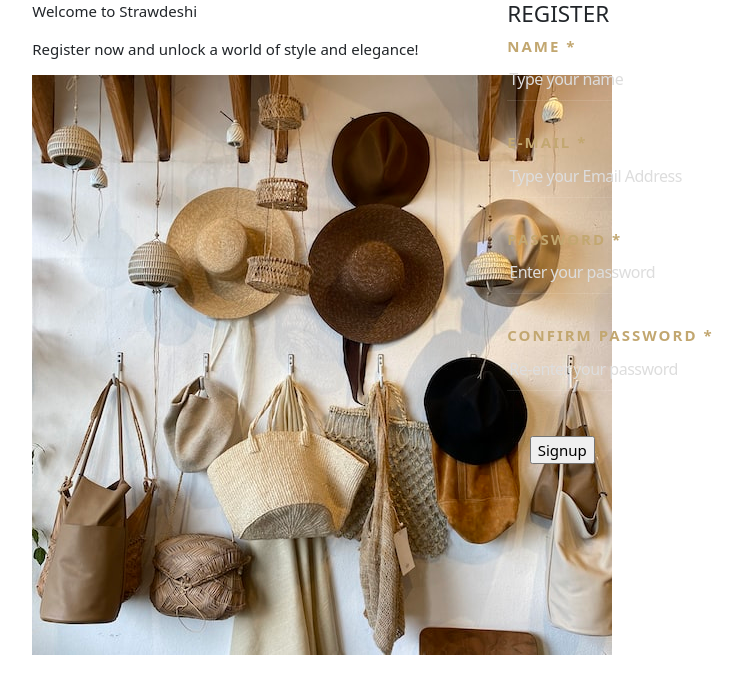
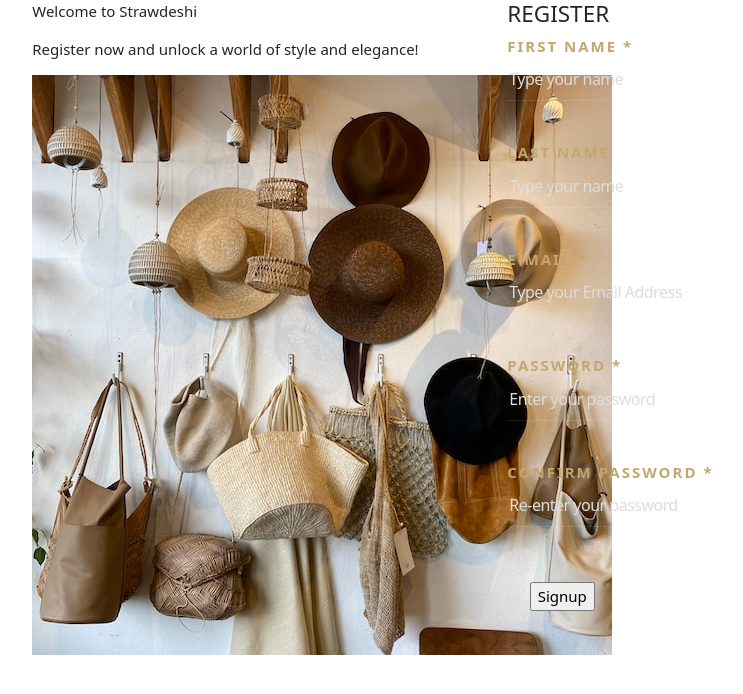
Before and after one commit to devSmarak972/Strawdeshi, a Django app: page /register in a window 1280 px wide. Shown: the top 694 px of the page, without its empty margins (49-792 px from the left). Run offline with Django 4.2, Linux system fonts and the light colour scheme; some libraries are stand-ins or nearby versions.

Commit message:
requirement

```diff
--- a/strawdeshi/mainapp/templates/register.html
+++ b/strawdeshi/mainapp/templates/register.html
@@ -1,50 +1,82 @@
-{% extends "base.html" %}
-{% load static %}
-{% block preloader %}
-{% endblock %}
+{% extends "base.html" %} {% load static %} {% block preloader %} {% endblock %}
 {% block mainbody %}
-
 
 <!--Register-->
 <div class="auth section-margin">
   <div class="container">
     <div class="row">
       <div class="col-lg-5 col-md-6">
-            <div class="contact-content  d-flex flex-column align-items-start p-relative">
+        <div
+          class="contact-content d-flex flex-column align-items-start p-relative"
+        >
           <div class="section-title d-flex">
             <div class="sub-section-title">
-                       <p class="description d-inline-block p-relative  circle-before  mb-10">
+              <p
+                class="description d-inline-block p-relative circle-before mb-10"
+              >
                 <span>Welcome to Strawdeshi</span>
               </p>
-
             </div>
           </div>
           <p class="mt-20 theme-color">
             Register now and unlock a world of style and elegance!
             <span class="d-block mt-10"></span>
-
           </p>
-                    <div class="box-img w-100" >
-                       <div class="before-z-index w-100" >
-                          <img class="cover-bg-img" src="{% static 'assets/img/items/straw-items.jpg' %}" alt="">
+          <div class="box-img w-100">
+            <div class="before-z-index w-100">
+              <img
+                class="cover-bg-img"
+                src="{% static 'assets/img/items/straw-items.jpg' %}"
+                alt=""
+              />
             </div>
           </div>
         </div>
       </div>
       <div class="col-lg-7 col-md-6">
-            <div class="background-section form-box border-style box-padding d-flex flex-column">
-                <h4 class="title-block p-relative mb-30 text-uppercase border-section-bottom border-big-left">
+        <div
+          class="background-section form-box border-style box-padding d-flex flex-column"
+        >
+          <h4
+            class="title-block p-relative mb-30 text-uppercase border-section-bottom border-big-left"
+          >
             Register
           </h4>
-                <form id="contact-form" class="form w-100" method="POST" data-toggle="validator" novalidate="true">
+          <form
+            id="contact-form"
+            class="form w-100"
+            method="POST"
+            data-toggle="validator"
+            novalidate="true"
+          >
             {% csrf_token %}
 
             <div class="messages"></div>
-                    <div class="input__wrap controls">
+            <div class="d-flex flex-column input__wrap controls">
               <div class="form-group">
                 <div class="entry-box">
-                                <label class="text-uppercase">Name *</label>
-                                <input id="username" type="text" name="username" placeholder="Type your name" required="required" data-error="name is required.">
+                  <label class="text-uppercase">First Name *</label>
+                  <input
+                    id="first_name"
+                    type="text"
+                    name="first_name"
+                    placeholder="Type your name"
+                    required="required"
+                    data-error="name is required."
+                  />
+                </div>
+                <div class="help-block with-errors"></div>
+              </div>
+              <div class="form-group">
+                <div class="entry-box">
+                  <label class="text-uppercase">Last Name </label>
+                  <input
+                    id="last_name"
+                    type="text"
+                    name="last_name"
+                    placeholder="Type your name"
+                    data-error="name is required."
+                  />
                 </div>
                 <div class="help-block with-errors"></div>
               </div>
@@ -52,40 +84,74 @@
               <div class="form-group">
                 <div class="entry-box">
                   <label class="text-uppercase">E-Mail *</label>
-                                <input id="email" type="email" name="email" placeholder="Type your Email Address" required="required" data-error="Valid email is required.">
+                  <input
+                    id="email"
+                    type="email"
+                    name="email"
+                    placeholder="Type your Email Address"
+                    required="required"
+                    data-error="Valid email is required."
+                  />
                 </div>
                 <div class="help-block with-errors"></div>
               </div>
               <div class="form-group">
                 <div class="entry-box">
                   <label class="text-uppercase">Password *</label>
-                                <input id="password1" type="password" name="password1" placeholder="Enter your password" required="required" data-error="Enter your password">
+                  <input
+                    id="password1"
+                    type="password"
+                    name="password1"
+                    placeholder="Enter your password"
+                    required="required"
+                    data-error="Enter your password"
+                  />
                 </div>
                 <div class="help-block with-errors"></div>
               </div>
               <div class="form-group">
                 <div class="entry-box">
                   <label class="text-uppercase">Confirm password *</label>
-                                <input id="password2" type="password" name="password2" placeholder="Re-enter your password" required="required" data-error="Both passwords must be same">
+                  <input
+                    id="password2"
+                    type="password"
+                    name="password2"
+                    placeholder="Re-enter your password"
+                    required="required"
+                    data-error="Both passwords must be same"
+                  />
                 </div>
                 <div class="help-block with-errors"></div>
               </div>
 
-
               <div class="text-right">
-                            <div class="d-inline-block dsn-btn background-main heading-color px-4 py-3 rounded ">
-                                <input type="submit" value="Signup" class="theme-color">
-                            <div class="icon-circle"></div></div>
+                <div
+                  class="d-inline-block dsn-btn background-theme heading-color px-4 py-3 rounded"
+                >
+                  <input
+                    type="submit"
+                    value="Signup"
+                    class="background-color"
+                  />
+                  <div class="icon-circle"></div>
                 </div>
               </div>
+            </div>
+            {% if form.errors %} {% for field in form %}
+            {% for error in field.errors %}
+            <div class="alert alert-danger">
+              <strong>{{ error|escape }}</strong>
+            </div>
+            {% endfor %} {% endfor %} {% for error in form.non_field_errors %}
+            <div class="alert alert-danger">
+              <strong>{{ error|escape }}</strong>
+            </div>
+            {% endfor %} {% endif %}
           </form>
         </div>
       </div>
-
-
     </div>
   </div>
 </div>
 
-
 {% endblock %}
--- a/strawdeshi/mainapp/urls.py
+++ b/strawdeshi/mainapp/urls.py
@@ -22,6 +22,6 @@ urlpatterns = [
     path('', views.home),
     path('2', views.home2),
     path('card', views.card),
-    path('login', views.login),
-    path('register', views.register),
+    path('login', views.login_user),
+    path('register', views.register_user),
 ]
--- a/strawdeshi/mainapp/views.py
+++ b/strawdeshi/mainapp/views.py
@@ -11,25 +11,37 @@ from django.contrib.auth.forms import AuthenticationForm #add this
 # Create your views here.
 def home(request):
 	return render(request,"home.html",{})
-def login(request):
+def login_user(request):
 	if request.method == "POST":
-		form = AuthenticationForm(request, data=request.POST)
-		if form.is_valid():
-			email = form.cleaned_data.get('email')
-			password = form.cleaned_data.get('password')
+		if "email" in request.POST and "password" in request.POST:
+			email = request.POST['email']
+			password = request.POST['password']
 			user = authenticate(email=email, password=password)
 			if user is not None:
-				login(request, user)
-				messages.info(request, f"You are now logged in as {username}.")
-				return redirect("")
+					login(request, user)
+					print("logged in")
+					messages.info(request, f"You are now logged in as {user.first_name}.")
+					return redirect("/")
 			else:
-				messages.error(request,"Invalid username or password.")
-		else:
-			messages.error(request,"Invalid username or password.")
-	form = AuthenticationForm()
-	return render(request=request, template_name="login.html", context={"login_form":form})
+					messages.error(request,"Invalid username or password.")
 
-def register(request):
+	return render(request=request, template_name="login.html", context={"messages":messages})
+# def login_user(request):
+#     logout(request)
+#     username = password = ''
+#     if request.POST:
+
+#         username = request.POST['username']
+#         password = request.POST['password']
+
+#         user = authenticate(username=username, password=password)
+#         if user is not None:
+#             if user.is_active:
+#                 login(request, user)
+#                 return HttpResponseRedirect('/main/')
+#     return render_to_response('login.html', context_instance=RequestContext(request))
+
+def register_user(request):
 	if request.method == "POST":
 		print(request.POST,request)
 		form = CustomUserCreationForm(request.POST)
@@ -38,7 +50,7 @@ def register(request):
 			print("valid")
 			login(request, user)
 			messages.success(request, "Registration successful." )
-			return redirect("")
+			return redirect("/")
 		print(form.errors)
 		messages.error(request, "Unsuccessful registration. Invalid information.")
 	form = CustomUserCreationForm()
```
Also changed, not shown: strawdeshi/mainapp/templates/login.html (added, +109 -0 lines), strawdeshi/mainapp/forms.py (line endings or trailing spaces). Lines whose indentation alone changed are shown as unchanged.
